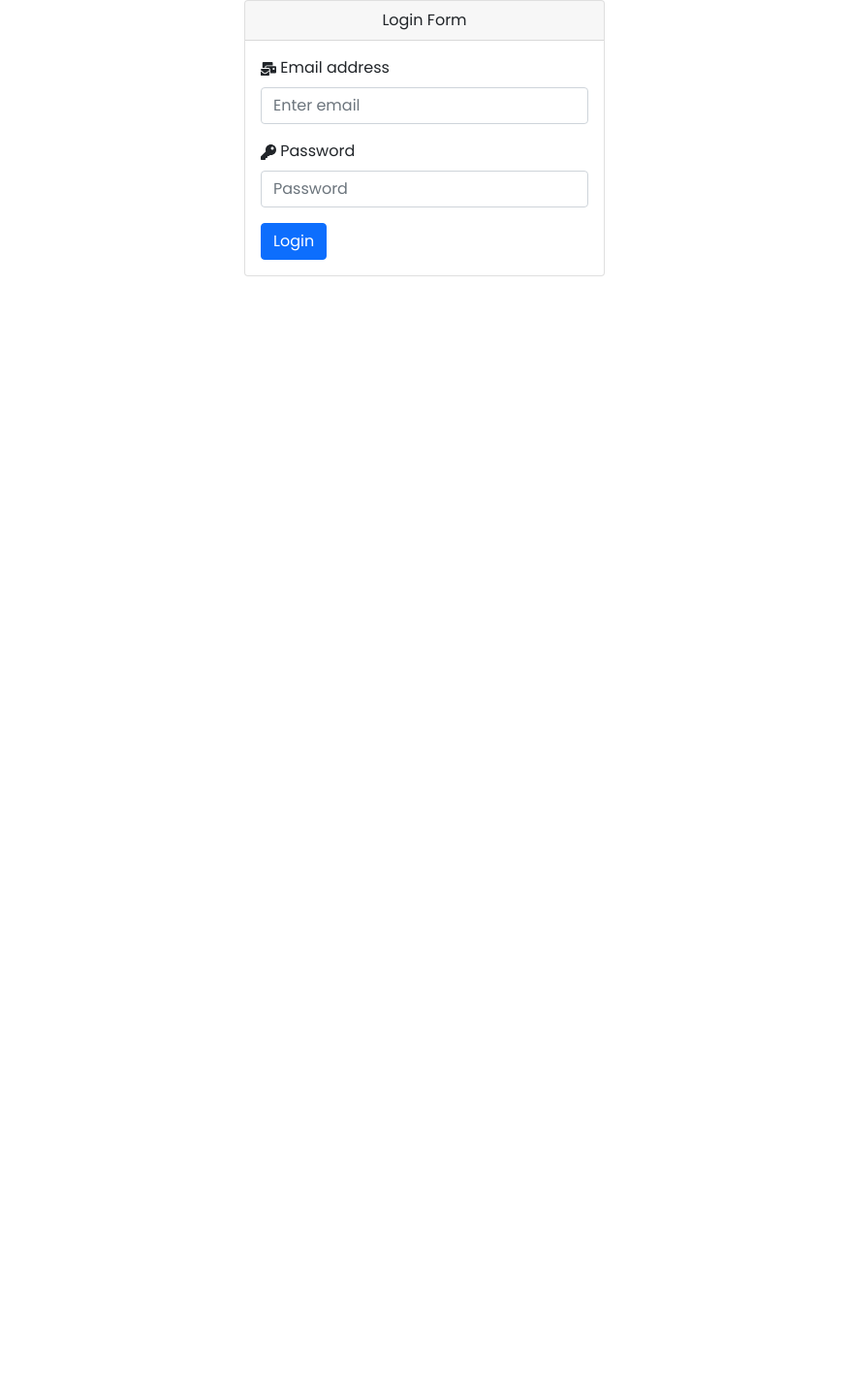
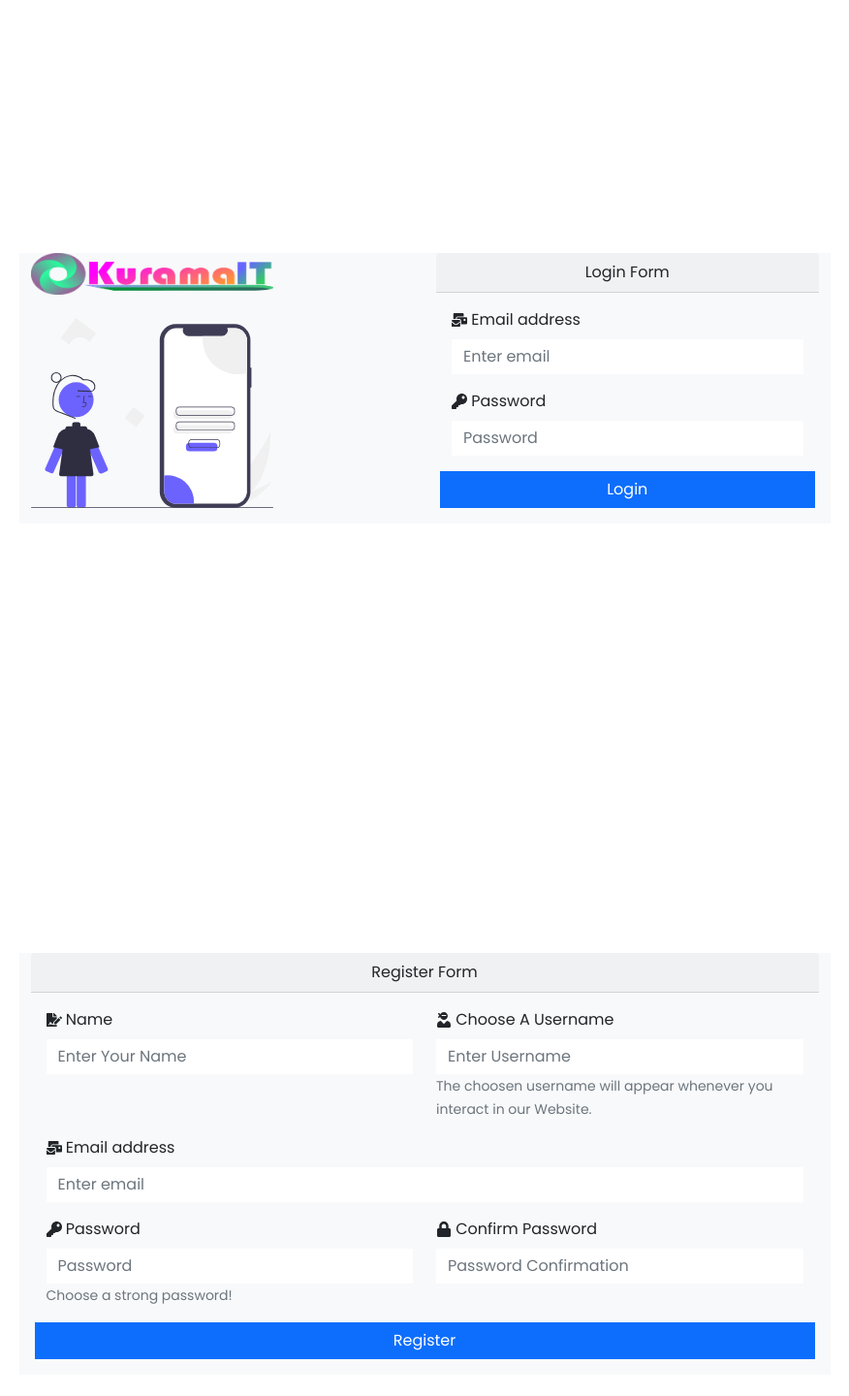
Before and after one commit to baltonCome/kurama-it-frontend, a React (Create React App) app: page / in a window 1280 px wide. Shown: the top 1440 px of the page at 97% size, without its empty margins (202-1078 px from the left). Before the commit the page ends 800 px from the top, so only its background shows below. Built offline with nearby package versions, Linux system fonts and the light colour scheme; no server answers.

Commit message:
Auth Forms Styled

```diff
--- a/src/App.jsx
+++ b/src/App.jsx
@@ -45,11 +45,10 @@ const App = () => {
 
         <div className="font-link smooth-scrooling" /*style={{ backgroundImage: `url(${background})` }}*/>
             {
-            // <>
-            //     <Register />
-            // </>
             <>
                 <Login />
+
+                <Register />
             </>
 
             /* <>
--- a/src/components/auth/Login.jsx
+++ b/src/components/auth/Login.jsx
@@ -2,12 +2,16 @@ import Container from 'react-bootstrap/Container';
 import Card from 'react-bootstrap/Card';
 import Form from 'react-bootstrap/Form';
 import Button from 'react-bootstrap/Button';
+import Row from 'react-bootstrap/Row';
+import Col from 'react-bootstrap/Col';
 import { FaMailBulk, FaKey } from 'react-icons/fa';
 import { useState, useContext } from 'react';
 import { ToastContainer, toast } from 'react-toastify';
 import 'react-toastify/dist/ReactToastify.css';
 import api from '../../services/Api';
 import AuthContext from '../../services/AuthProvider';
+import Logo from '../../assets/images/login.svg'
+import Kurama from '../../assets/images/KuramaIT.png'
 
 const LOGIN_URL = '/login'
 
@@ -45,19 +49,19 @@ const Login = () => {
       const accessToken = response?.data?.accessToken;
       setAuth({ email, password, accessToken })
       setSuccess(true);
-      setPassword('');
-      setEmail('');
+      //setPassword('');
+      //setEmail('');
     } catch (error) {
       if(error.response){
         if(error.response.status === 401){
           setErrorMsg("Unrecognized Credentials!");
           setSuccess(false);
         }else{
-          setErrorMsg("Error on server, try again later")
+          setErrorMsg("Error on server, try again later");
           setSuccess(false);
         }
       }else if(error.request){
-        setErrorMsg("No Response from server, try again later")
+        setErrorMsg("No Response from server, try again later");
         setSuccess(false);
       }else{
         setErrorMsg("Unknown error!");
@@ -70,11 +74,31 @@ const Login = () => {
   return (
     <>
     <ToastContainer />
-    <Container className='d-flex justify-content-center align-items-center row-cols-1 row-cols-md-2 row-cols-lg-2 row-cols-xl-3'>
-      <Card>
+    <Container style={{ height: "100vh" }} className='d-flex justify-content-center align-items-center'>
+      <Row className="bg-light col-lg-9">
+        <Col className="d-none d-md-block">
+          <div className='mb-4'>
+            <img
+              className='img-fluid'
+              src={Kurama}
+              alt="KuramaIT"
+              width="250"
+            />
+          </div>
+         <div>
+            <img
+              className='img-fluid'
+              src={Logo}
+              alt="KuramaIT"
+              width="250"
+            />
+          </div>
+        </Col>
+        <Col>
+          <Card className="border-0 bg-light">
             <Card.Header className='text-center' >Login Form</Card.Header>
               <Card.Body>
-          <Form onSubmit={handleSubmit}>
+                <Form onSubmit={handleSubmit} className="row">
                   <Form.Group className="mb-3">
                     <Form.Label htmlFor="email">
                       <FaMailBulk/> Email address
@@ -87,6 +111,7 @@ const Login = () => {
                       onChange={(e) => setEmail(e.target.value)}
                       value={email}
                       required
+                      className="rounded-0 border-0"
                     />
                   </Form.Group>
                   <Form.Group className="mb-3">
@@ -98,14 +123,17 @@ const Login = () => {
                       onChange={(e) => setPassword(e.target.value)}
                       value={password}
                       required
+                      className="rounded-0 border-0"
                     />
                   </Form.Group>
-            <Button variant="primary" type="submit">
+                  <Button className="rounded-0" variant="primary" type="submit">
                     Login
                   </Button>
                 </Form>
               </Card.Body>
             </Card>
+        </Col>
+      </Row>
     </Container>
     </>
   )
--- a/src/components/auth/Register.jsx
+++ b/src/components/auth/Register.jsx
@@ -3,6 +3,8 @@ import Container from 'react-bootstrap/Container';
 import Card from 'react-bootstrap/Card';
 import Form from 'react-bootstrap/Form';
 import Button from 'react-bootstrap/Button';
+import Row from 'react-bootstrap/Row';
+import Col from 'react-bootstrap/Col';
 import { FaFileSignature } from 'react-icons/fa';
 import { FaUserNinja, FaMailBulk, FaKey, FaLock } from 'react-icons/fa';
 import { ToastContainer, toast } from 'react-toastify';
@@ -140,12 +142,15 @@ const Register = () => {
   return (
     <>
     <ToastContainer />
-    <Container className='d-flex justify-content-center align-items-center row-cols-1 row-cols-md-2 row-cols-lg-2 row-cols-xl-3'>
-      <Card>
+    <Container style={{ height: "100vh" }} className='d-flex justify-content-center align-items-center'>
+      <Row className="col-lg-9 bg-light">
+
+      <Col className="">
+        <Card className="border-0 bg-light">
           <Card.Header className='text-center' >Register Form</Card.Header>
           <Card.Body>
-          <Form onSubmit={handleSubmit}>
-            <Form.Group className="mb-3">
+            <Form onSubmit={handleSubmit} className="row">
+              <Form.Group className="mb-3 col-md-6">
                 <Form.Label htmlFor='name'>
                   <FaFileSignature/> Name
                 </Form.Label>
@@ -158,9 +163,10 @@ const Register = () => {
                   aria-invalid={validName ? "false" : "true"}
                   onChange={(e) => setName(e.target.value)}
                   value={name}
+                  className="rounded-0 border-0"
                 />
               </Form.Group>
-            <Form.Group className="mb-3">
+              <Form.Group className="mb-3 col-md-6">
                 <Form.Label htmlFor="username">
                   <FaUserNinja/> Choose A Username
                 </Form.Label>
@@ -173,6 +179,7 @@ const Register = () => {
                   onChange={(e) => setUser(e.target.value)}
                   aria-describedby="nidnote"
                   value={user}
+                  className="rounded-0 border-0"
                 />
                 <Form.Text className="text-muted">
                   The choosen username will appear whenever you interact in our Website.
@@ -189,9 +196,10 @@ const Register = () => {
                   required
                   onChange={(e) => setEmail(e.target.value)}
                   value={email}
+                  className="rounded-0 border-0"
                 />
               </Form.Group>
-            <Form.Group className="mb-3">
+              <Form.Group className="mb-3 col-md-6">
                 <Form.Label htmlFor="password"> <FaKey/> Password</Form.Label>
                 <Form.Control
                   type="password"
@@ -201,12 +209,13 @@ const Register = () => {
                   required
                   aria-describedby="pwdnote"
                   value={password}
+                  className="rounded-0 border-0"
                 />
                 <Form.Text className="text-muted">
                   Choose a strong password!
                 </Form.Text>
               </Form.Group>
-            <Form.Group className="mb-3">
+              <Form.Group className="mb-3 col-md-6">
                 <Form.Label htmlFor="confirm_pwd"> <FaLock/> Confirm Password</Form.Label>
                 <Form.Control
                   type="password"
@@ -216,14 +225,18 @@ const Register = () => {
                   required
                   aria-describedby="confirmnote"
                   value={match}
+                  className="rounded-0 border-0"
                 />
               </Form.Group>
-            <Button variant="primary" type="submit">
+              <Button variant="primary" className="rounded-0" type="submit">
                 Register
               </Button>
             </Form>
           </Card.Body>
         </Card>
+      </Col>
+      </Row>
+
     </Container>
     </>
   )
```
Lines whose indentation alone changed are shown as unchanged.
